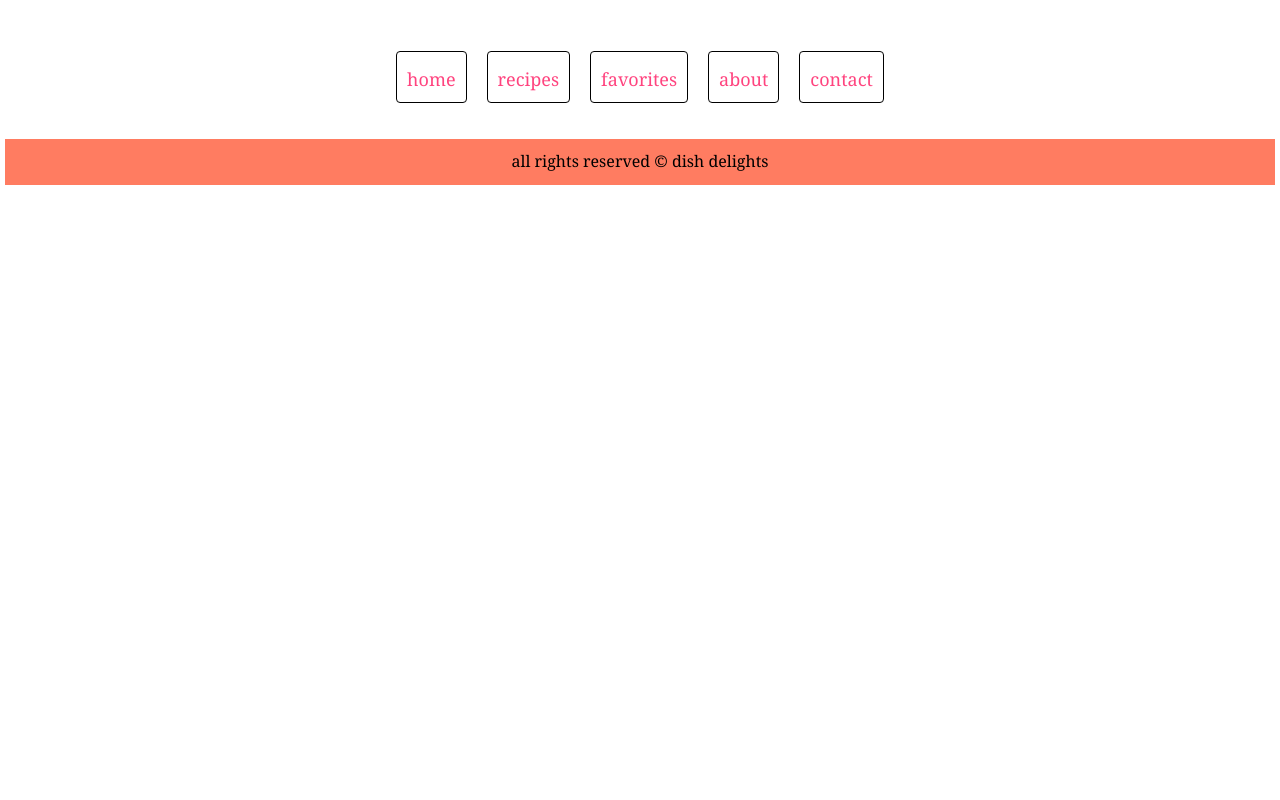
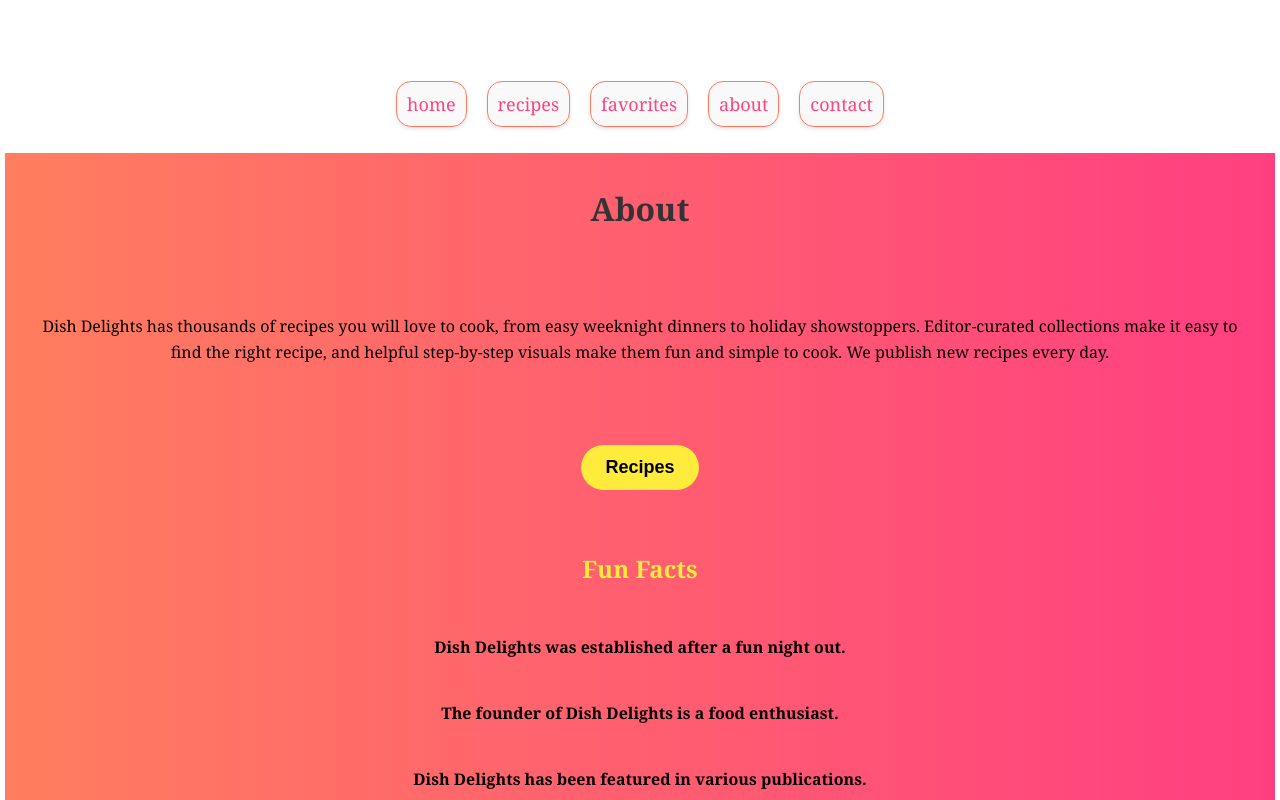
Before and after one commit to danielalagerstrom/project7, a React (Vite) app: page /#/about in a window 1280 px wide. Shown: the top 800 px of the page. Built offline with nearby package versions, Linux system fonts and the light colour scheme.

Commit message:
version10

```diff
--- a/src/App.css
+++ b/src/App.css
@@ -267,6 +267,7 @@
   .recipe-btn {
     background: linear-gradient(to right, #ff7e5f, #ff3f81);
     color: #000000;
+    font-weight: bold;
     padding: 12px 24px;
     margin-top: 10px;
    font-size: 1rem;
@@ -300,16 +301,21 @@
 
   .modal ul {
     text-align: left;
+    border-color: #FF447F;
+    border-radius: 15px;
   }
 
   .modal button {
-    margin-top: 15px;
-    padding: 8px 12px;
-    border: none;
-    background: #ff5a5f;
-    color: white;
-    border-radius: 5px;
-    cursor: pointer;
+    background: linear-gradient(to right, #ff7e5f, #ff3f81);
+    color: #000000;
+    padding: 12px 24px;
+    margin-top: 10px;
+    margin-bottom: 10px;
+   font-size: 1rem;
+   border: none;
+   border-radius: 30px;
+   cursor: pointer;
+   transition: 0.3s ease;
   }
 
   .modal button:hover {
@@ -331,6 +337,7 @@
 h1, h2 {
   text-align: center;
   color: #333;
+  padding-top: 20px;
   padding-bottom: 20px;
 }
 
@@ -353,17 +360,17 @@ textarea {
   border-radius: 15px;
 }
 
-ul {
-  list-style-type: none;
-  padding: 0;
-}
-
-li {
-  margin-bottom: 20px;
+ul li {
+  margin: 10px 0;
   padding: 10px;
-  border: 1px solid #000000;
-  border-radius: 4px;
-  background-color: #fff;
+  font-size: 1rem;
+  font-weight: 500;
+  color: #000000;
+  background-color: #f9f9f9;
+  border-radius: 15px;
+  border: 1px solid #FF7C61;
+  box-shadow: 0 2px 4px rgba(0, 0, 0, 0.1); /* Soft shadow for depth */
+  transition: background-color 0.3s ease; /* Smooth background change */
 }
 
 li h3 {
@@ -378,6 +385,12 @@ li button {
   margin-right: 5px;
 }
 
+.favorites {
+  margin-top: 20px;
+  margin: 40px;
+  background: linear-gradient(to right, #ff7e5f, #ff3f81);
+}
+
   /*About page styling */
 
   .text-area {
@@ -389,6 +402,17 @@ li button {
     padding: 10px;
     text-align: center;
   }
+
+  .about-intro {
+    display: flex;
+    justify-content: center;
+    margin-block: 60px;
+    margin-top: 40px;
+    font-family: 'Georgia', sans-serif;
+    color: #000000;
+    padding: 20px;
+  }
+
 
   .about {
     display: flex;
@@ -402,12 +426,12 @@ li button {
   .listing {
     display: flex;
     justify-content: center;
-    margin-top: 20px;
+    margin-top: 10px;
     font-family: 'Georgia', sans-serif;
     color: #000000;
     font-weight: bold;
     padding: 20px;
-    line-height: 1.2;
+    line-height: 1;
   }
 
   .image {
@@ -433,6 +457,7 @@ li button {
 
    .input area {
     width: 100%;
+    align-items: center;
    }
 
    .feedback {
--- a/src/App.jsx
+++ b/src/App.jsx
@@ -1,11 +1,11 @@
 import { Routes, Route } from "react-router-dom";
-import Home from "../pages/Home";
-import Recipes from "../pages/Recipes";
-import Favorites from "../pages/Favorites";
-import About from "../pages/About";
-import Contact from "../pages/Contact";
-import Header from "../components/Header";
-import Footer from "../components/Footer";
+import Home from "./pages/Home";
+import Recipes from "./pages/Recipes";
+import Favorites from "./pages/Favorites";
+import About from "./pages/About";
+import Contact from "./pages/Contact";
+import Header from "./components/Header";
+import Footer from "./components/Footer";
 import "./App.css";
 
 const App = () => {
@@ -17,7 +17,7 @@ const App = () => {
         <Route path="/recipes" element={<Recipes />} />
         <Route path="/favorites" element={<Favorites />} />
         <Route path="/about" element={<About />} />
-        <Route path="/contact" element={<Contact />} />
+        <Route path="/contact" element={<Contact />} />npm
       </Routes>
       <Footer />
     </>
--- a/src/components/RecipeForm.jsx
+++ b/src/components/RecipeForm.jsx
@@ -23,7 +23,7 @@ function RecipeForm({ currentRecipe, handleChange, handleSubmit, isEditing }) {
                     required
                 />
             </div>
-            <button className="secondary btn" type="submit">{isEditing ? 'Update' : 'Create'} Recipe</button>
+            <button className="primary btn" type="submit">{isEditing ? 'Update' : 'Create'} Recipe</button>
         </form>
     );
 }
--- a/src/components/RecipeList.jsx
+++ b/src/components/RecipeList.jsx
@@ -12,8 +12,8 @@ function RecipeList({ recipes, handleEdit, handleDelete }) {
                 <li key={index} className="recipe">
                     <h3>{recipe.title}</h3>
                     <p>{recipe.content}</p>
-                    <button className="btn primary" onClick={() => handleEdit(index)}>Edit</button>
-                    <button className="btn primary" onClick={() => handleDelete(index)}>Delete</button>
+                    <button className="primary btn" onClick={() => handleEdit(index)}>Edit</button>
+                    <button className="primary btn" onClick={() => handleDelete(index)}>Delete</button>
                 </li>
             ))}
         </ul>
--- a/src/main.jsx
+++ b/src/main.jsx
@@ -1,10 +1,13 @@
 import { StrictMode } from "react";
 import { createRoot } from "react-dom/client";
-import AppRouter from "./routes/AppRouter.jsx";
-import "./App.css";
+import { HashRouter } from "react-router-dom";
+import App from "./App.jsx";
+import "./index.css";
 
 createRoot(document.getElementById("root")).render(
   <StrictMode>
-    <AppRouter />
+    <HashRouter>
+      <App />
+    </HashRouter>
   </StrictMode>
 );
--- a/src/pages/About.jsx
+++ b/src/pages/About.jsx
@@ -4,7 +4,7 @@ const About = () => {
   return (
     <div className="text-area">
       <h1>About</h1>
-      <p>Dish Delights has thousands of recipes you will love to cook,
+      <p className="about-intro">Dish Delights has thousands of recipes you will love to cook,
         from easy weeknight dinners to holiday showstoppers. Editor-curated collections
         make it easy to find the right recipe, and helpful step-by-step visuals make them
         fun and simple to cook. We publish new recipes every day.
--- a/src/routes/AppRouter.jsx
+++ b/src/routes/AppRouter.jsx
@@ -1,28 +1,29 @@
-import { createHashRouter, RouterProvider } from "react-router-dom";
-import Home from "../pages/Home";
-import Recipes from "../pages/Recipes";
-import Favorites from "../pages/Favorites";
-import About from "../pages/About";
-import Contact from "../pages/Contact";
-import Header from "../components/Header";
-import Footer from "../components/Footer";
+import { createBrowserRouter, RouterProvider } from 'react-router-dom';
+import Home from "./pages/Home";
+import Recipes from "./pages/Recipes";
+import Favorites from "./pages/Favorites";
+import About from "./pages/About";
+import Contact from "./pages/Contact";
+import Header from "./components/Header";
+import Footer from "./components/Footer";
 
-const router = createHashRouter([
+const router = createBrowserRouter([
   {
     path: "/",
     element: (
       <>
         <Header />
+        <Home />
         <Footer />
       </>
     ),
     children: [
       {
-        index: true,
+        index: true, // This sets "/" to render the Home component
         element: <Home />,
       },
       {
-        path: "recipes",  // Fix the path here
+        path: "recipes",
         element: <Recipes />,
       },
       {
@@ -30,7 +31,7 @@ const router = createHashRouter([
         element: <Favorites />,
       },
       {
-        path: "about",  // Fix the path here
+        path: "about",
         element: <About />,
       },
       {
@@ -41,8 +42,8 @@ const router = createHashRouter([
   },
 ]);
 
-function AppRouter() {
+function App() {
   return <RouterProvider router={router} />;
 }
 
-export default AppRouter;
+export default App;
--- a/vite.config.js
+++ b/vite.config.js
@@ -4,5 +4,5 @@ import react from '@vitejs/plugin-react'
 // https://vite.dev/config/
 export default defineConfig({
   plugins: [react()],
-  base: "/project7/"
+  base: '/project7/'
 })
```
